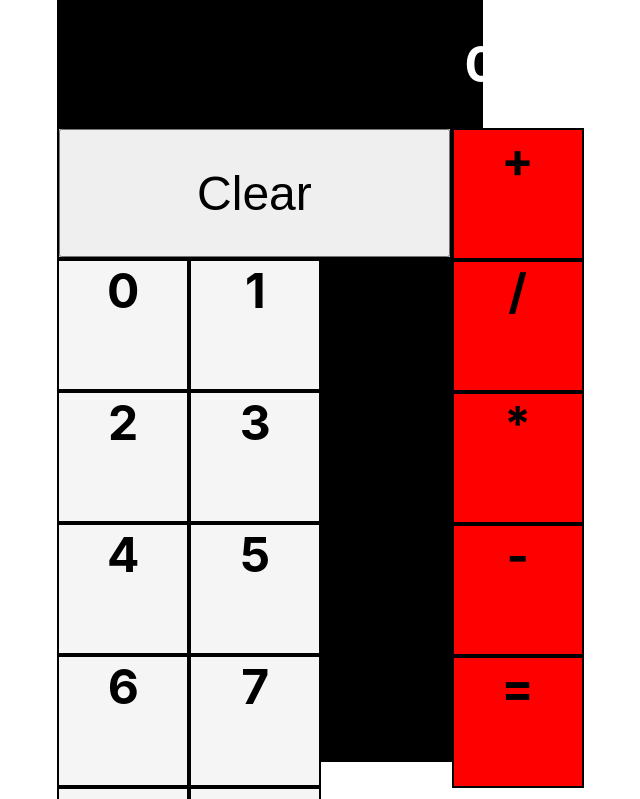
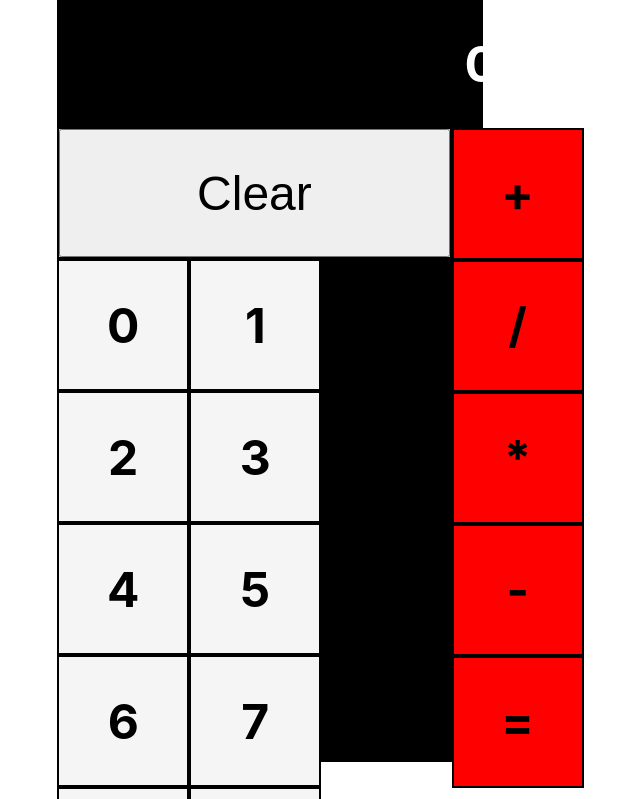
Before and after one commit to tomsstuff101/react-calc, a React (Create React App) app: page / in a window 1280 px wide. Shown: the top 799 px of the page, without its empty margins (369-1009 px from the left). Built offline with nearby package versions, Linux system fonts and the light colour scheme.

Commit message:
fixed css; symbols in centre of button

```diff
--- a/src/App.css
+++ b/src/App.css
@@ -82,14 +82,14 @@
 
 .but{
   display: flex;
+  flex-direction: column;
   justify-content: center;
   margin: 0;
   padding: 0;
-  /* padding: 5vh 5vh 5vh 5vh; */
+  text-align: center;
   width: 16vh;
   height: 16vh;
   font-size: 3em;
   font-weight: 700;
   border: solid 2px black;
-
 }
```
